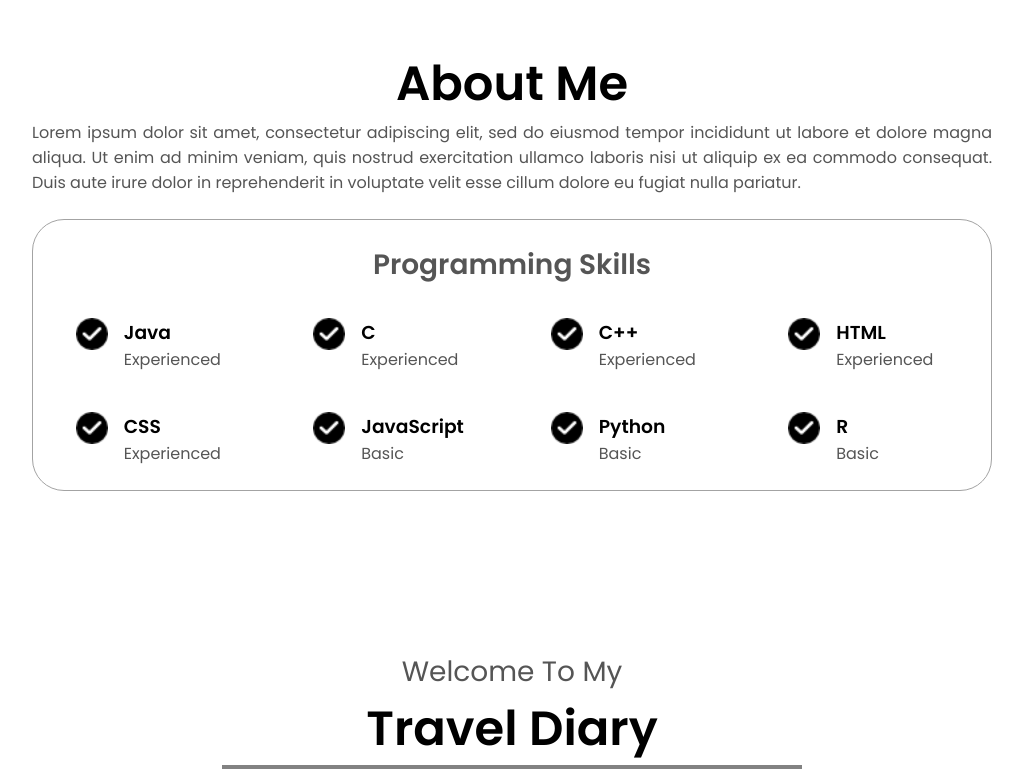
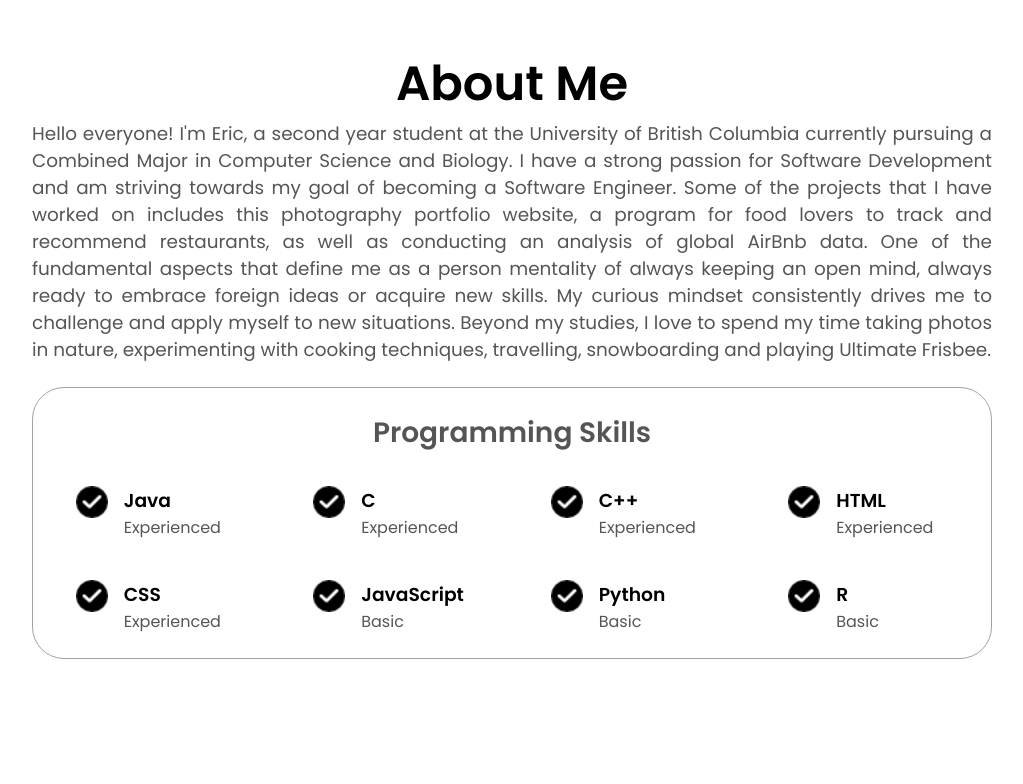
Before and after one commit to ericlyfan/Photography-Portfolio, a plain HTML site: page index.html in a window 1280 px wide. Shown: the part 880-1664 px from the top of the page, without its empty margins (128-1151 px from the left). Drawn offline with nearby package versions, Linux system fonts and the light colour scheme.

Commit message:
About-me/photo descriptions

```diff
--- a/index.html
+++ b/index.html
@@ -76,10 +76,15 @@
     <section id="experience">
         <h1 class="experience_title">About Me</h1>
         <p class="text-container">
-            Lorem ipsum dolor sit amet, consectetur adipiscing elit, sed do eiusmod tempor incididunt ut labore et
-            dolore magna aliqua. Ut enim ad minim veniam, quis nostrud exercitation ullamco laboris nisi ut aliquip
-            ex ea commodo consequat. Duis aute irure dolor in reprehenderit in voluptate velit esse cillum dolore
-            eu fugiat nulla pariatur.
+            Hello everyone! I'm Eric, a second year student at the University of British Columbia currently pursuing
+            a Combined Major in Computer Science and Biology. I have a strong passion for Software Development and
+            am striving towards my goal of becoming a Software Engineer. Some of the projects that I have worked on
+            includes this photography portfolio website, a program for food lovers to track and recommend restaurants,
+            as well as conducting an analysis of global AirBnb data. One of the fundamental aspects that define me as a
+            person mentality of always keeping an open mind, always ready to embrace foreign ideas or acquire new skills.
+            My curious mindset consistently drives me to challenge and apply myself to new situations. Beyond my studies,
+            I love to spend my time taking photos in nature, experimenting with cooking techniques, travelling, snowboarding
+            and playing Ultimate Frisbee.
         </p>
         <div class="experience-details-container">
             <div class="about-container">
@@ -226,10 +231,12 @@
     <section id="china">
         <h2 class="section__title">China</h2>
         <p class="text-container">
-            Lorem ipsum dolor sit amet, consectetur adipiscing elit, sed do eiusmod tempor incididunt ut labore et
-            dolore magna aliqua. Ut enim ad minim veniam, quis nostrud exercitation ullamco laboris nisi ut aliquip
-            ex ea commodo consequat. Duis aute irure dolor in reprehenderit in voluptate velit esse cillum dolore
-            eu fugiat nulla pariatur.
+            August 2023 - Traveling through China, a country with a rich history spanning thousands of years, was an eye-opening
+            experience. The blend of European-inspired architecture in parts of Shanghai, the serene water town of Suzhou, and
+            Shanghai's numerous gardens showcased a diverse range of beauty. The streets were lively with colorful markets and
+            the inviting scents of street food. At night, the well-known Bund in Shanghai lit up, creating a captivating scene.
+            The beauty of these places was genuinely impressive, making every moment of the trip memorable and leaving me eager
+            to explore more of what China has to offer.
         </p>
         <div class="photo__grid">
             <div class="photo__column">
--- a/style.css
+++ b/style.css
@@ -298,6 +298,10 @@ section {
     margin-bottom: 6rem;
 }
 
+#experience .text-container {
+    font-size: 1.15rem;
+}
+
 .details-containers {
     margin-bottom: 2rem;
     padding: 1.5rem;
```
